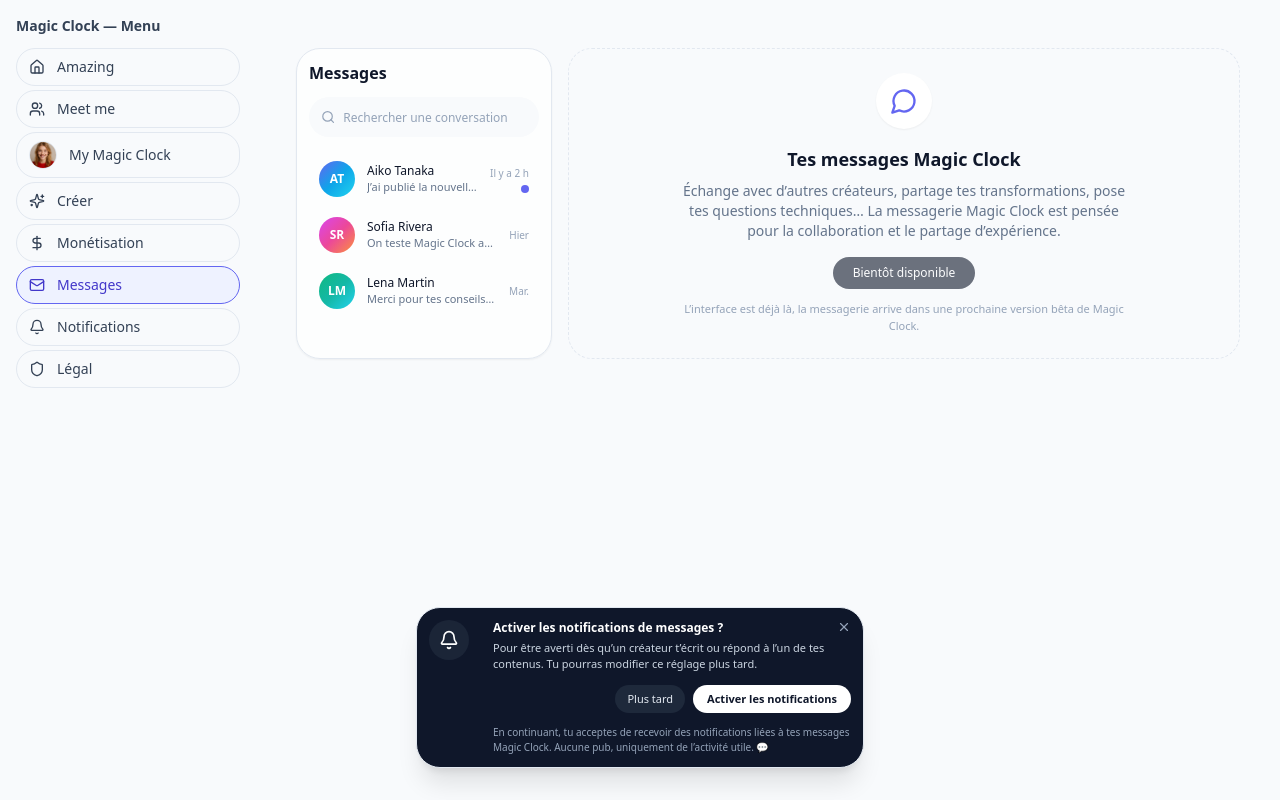
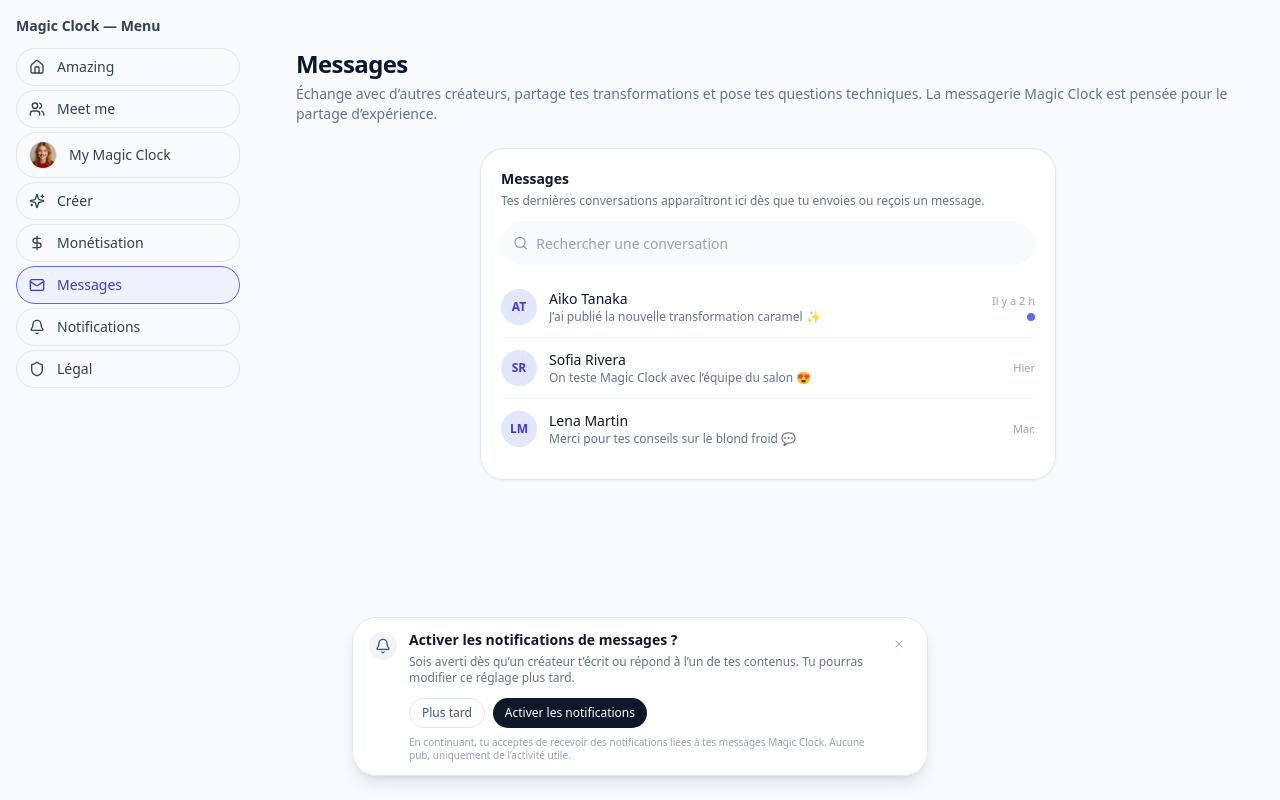
Before and after one commit to welcome-magic-clock/magic-clock-web-mvp, a Next.js app: page /messages in a window 1280 px wide. Built offline with nearby package versions, Linux system fonts and the light colour scheme.

Commit message:
Update page.tsx

```diff
--- a/app/messages/page.tsx
+++ b/app/messages/page.tsx
@@ -1,216 +1,195 @@
 "use client";
 
 import { useEffect, useState } from "react";
-import { Bell, MessageCircle, Search, X } from "lucide-react";
+import { Search, Bell, X } from "lucide-react";
 
 type Conversation = {
   id: string;
   name: string;
-  handle: string;
-  lastMessage: string;
+  initials: string;
+  preview: string;
   time: string;
   unread?: boolean;
-  avatarColor: string;
 };
 
 const MOCK_CONVERSATIONS: Conversation[] = [
   {
-    id: "1",
+    id: "aiko",
     name: "Aiko Tanaka",
-    handle: "@aiko_tanaka",
-    lastMessage: "J’ai publié la nouvelle transformation caramel 🤎",
+    initials: "AT",
+    preview: "J’ai publié la nouvelle transformation caramel ✨",
     time: "Il y a 2 h",
     unread: true,
-    avatarColor: "bg-gradient-to-br from-indigo-500 via-sky-500 to-cyan-400",
   },
   {
-    id: "2",
+    id: "sofia",
     name: "Sofia Rivera",
-    handle: "@sofia_rivera",
-    lastMessage: "On teste Magic Clock avec l’équipe demain ✨",
+    initials: "SR",
+    preview: "On teste Magic Clock avec l’équipe du salon 😍",
     time: "Hier",
-    avatarColor: "bg-gradient-to-br from-fuchsia-500 via-pink-500 to-orange-400",
   },
   {
-    id: "3",
+    id: "lena",
     name: "Lena Martin",
-    handle: "@lena_martin",
-    lastMessage: "Merci pour tes conseils sur les abonnements 🔁",
+    initials: "LM",
+    preview: "Merci pour tes conseils sur le blond froid 💬",
     time: "Mar.",
-    avatarColor: "bg-gradient-to-br from-emerald-500 via-teal-500 to-cyan-400",
   },
 ];
 
-const NOTIF_CHOICE_KEY = "mc-msg-notif-choice";
+const STORAGE_KEY = "mc-messages-notifs-dismissed";
 
 export default function MessagesPage() {
-  const [selectedId] = useState<string | null>(null);
-  const [showNotifPopup, setShowNotifPopup] = useState(false);
+  const [showNotifBanner, setShowNotifBanner] = useState(false);
 
   useEffect(() => {
-    // On regarde si l’utilisateur a déjà donné sa réponse
     if (typeof window === "undefined") return;
-    const choice = window.localStorage.getItem(NOTIF_CHOICE_KEY);
-    if (!choice) {
-      setShowNotifPopup(true);
+    const alreadyDismissed = window.localStorage.getItem(STORAGE_KEY);
+    if (!alreadyDismissed) {
+      setShowNotifBanner(true);
     }
   }, []);
 
-  const handleNotifChoice = (choice: "accepted" | "dismissed") => {
+  const handleCloseBanner = () => {
+    setShowNotifBanner(false);
     if (typeof window !== "undefined") {
-      window.localStorage.setItem(NOTIF_CHOICE_KEY, choice);
+      window.localStorage.setItem(STORAGE_KEY, "true");
     }
-    setShowNotifPopup(false);
+  };
+
+  const handleEnableNotifications = () => {
+    // Ici plus tard : vraie demande de permission navigateur / push
+    setShowNotifBanner(false);
+    if (typeof window !== "undefined") {
+      window.localStorage.setItem(STORAGE_KEY, "true");
+    }
   };
 
   return (
-    <main className="mx-auto flex max-w-5xl flex-1 px-4 pb-20 pt-4 sm:px-6 sm:pb-24 sm:pt-8">
-      <section className="flex w-full gap-4">
-        {/* Colonne conversations */}
-        <aside className="hidden w-64 flex-shrink-0 flex-col rounded-3xl border border-slate-200 bg-white/80 p-3 shadow-sm sm:flex">
+    <main className="mx-auto flex max-w-5xl flex-col px-4 pb-24 pt-4 sm:px-6 sm:pt-8 sm:pb-28">
+      {/* Header simple */}
+      <header className="mb-4 sm:mb-6">
+        <h1 className="text-xl font-semibold tracking-tight text-slate-900 sm:text-2xl">
+          Messages
+        </h1>
+        <p className="mt-1 text-sm text-slate-500">
+          Échange avec d’autres créateurs, partage tes transformations et pose
+          tes questions techniques. La messagerie Magic Clock est pensée pour le
+          partage d’expérience.
+        </p>
+      </header>
+
+      {/* Carte principale Messages : elle remplit tout l’espace sur mobile */}
+      <section className="flex justify-center">
+        <div className="w-full max-w-xl rounded-3xl border border-slate-200 bg-white p-4 shadow-sm sm:p-5">
+          {/* Titre + petite description desktop only */}
           <div className="mb-3 flex items-center justify-between">
-            <h1 className="text-base font-semibold text-slate-900">
-              Messages
-            </h1>
+            <div>
+              <h2 className="text-sm font-semibold text-slate-900">
+                Messages
+              </h2>
+              <p className="mt-1 hidden text-xs text-slate-500 sm:block">
+                Tes dernières conversations apparaîtront ici dès que tu envoies
+                ou reçois un message.
+              </p>
+            </div>
           </div>
 
           {/* Barre de recherche */}
-          <div className="mb-3 flex items-center gap-2 rounded-2xl bg-slate-50 px-3 py-1.5 text-sm text-slate-500">
+          <div className="mb-3 flex items-center gap-2 rounded-2xl bg-slate-50 px-3 py-2 text-sm text-slate-500">
             <Search className="h-4 w-4 text-slate-400" />
             <input
               type="text"
               placeholder="Rechercher une conversation"
-              className="h-7 w-full bg-transparent text-xs outline-none placeholder:text-slate-400"
+              className="h-7 w-full bg-transparent text-xs outline-none placeholder:text-slate-400 sm:text-sm"
               disabled
             />
           </div>
 
-          {/* Liste de conversations (mock) */}
-          <div className="flex-1 space-y-1 overflow-y-auto pt-1">
+          {/* Liste de conversations mockée */}
+          <ul className="divide-y divide-slate-100">
             {MOCK_CONVERSATIONS.map((conv) => (
-              <button
+              <li
                 key={conv.id}
-                type="button"
-                className={`flex w-full items-center gap-3 rounded-2xl px-2.5 py-2 text-left transition ${
-                  selectedId === conv.id
-                    ? "bg-indigo-50"
-                    : "hover:bg-slate-50 active:bg-slate-100"
-                }`}
+                className="flex cursor-default items-center gap-3 py-3"
               >
-                <div
-                  className={`flex h-9 w-9 items-center justify-center rounded-full ${conv.avatarColor}`}
-                >
-                  <span className="text-xs font-semibold text-white">
-                    {conv.name
-                      .split(" ")
-                      .map((n) => n[0])
-                      .join("")
-                      .slice(0, 2)}
-                  </span>
+                {/* Avatar initiales */}
+                <div className="flex h-9 w-9 shrink-0 items-center justify-center rounded-full bg-indigo-100 text-xs font-semibold text-indigo-700">
+                  {conv.initials}
                 </div>
+
+                {/* Texte */}
                 <div className="min-w-0 flex-1">
-                  <p className="truncate text-xs font-medium text-slate-900">
+                  <p className="truncate text-sm font-medium text-slate-900">
                     {conv.name}
                   </p>
-                  <p className="truncate text-[11px] text-slate-500">
-                    {conv.lastMessage}
+                  <p className="truncate text-xs text-slate-500">
+                    {conv.preview}
                   </p>
                 </div>
+
+                {/* Heure + point non-lu */}
                 <div className="flex flex-col items-end gap-1">
-                  <span className="text-[10px] text-slate-400">
+                  <span className="text-[11px] text-slate-400">
                     {conv.time}
                   </span>
                   {conv.unread && (
                     <span className="h-2 w-2 rounded-full bg-indigo-500" />
                   )}
                 </div>
-              </button>
+              </li>
             ))}
-          </div>
-        </aside>
-
-        {/* Panneau principal */}
-        <section className="flex flex-1 flex-col rounded-3xl border border-dashed border-slate-200 bg-slate-50/70 px-4 py-6 text-center sm:px-8">
-          <div className="mx-auto flex h-full max-w-md flex-1 flex-col items-center justify-center">
-            <div className="mb-4 flex h-14 w-14 items-center justify-center rounded-full bg-white shadow-sm">
-              <MessageCircle className="h-7 w-7 text-indigo-500" />
-            </div>
-            <h2 className="text-base font-semibold text-slate-900 sm:text-lg">
-              Tes messages Magic Clock
-            </h2>
-            <p className="mt-2 text-xs leading-relaxed text-slate-500 sm:text-sm">
-              Échange avec d’autres créateurs, partage tes transformations,
-              pose tes questions techniques… La messagerie Magic Clock est
-              pensée pour la collaboration et le partage d’expérience.
-            </p>
-
-            <button
-              type="button"
-              disabled
-              className="mt-4 inline-flex items-center justify-center rounded-full bg-slate-900 px-5 py-2 text-xs font-medium text-white opacity-60"
-            >
-              Bientôt disponible
-            </button>
-
-            <p className="mt-3 text-[11px] text-slate-400">
-              L’interface est déjà là, la messagerie arrive dans une prochaine
-              version bêta de Magic Clock.
-            </p>
-          </div>
-        </section>
+          </ul>
+        </div>
       </section>
 
-      {/* Pop-up d’activation des notifications de messages */}
-      {showNotifPopup && (
-        <div className="fixed inset-x-0 bottom-4 z-30 flex justify-center px-4 sm:bottom-8">
-          <div className="relative flex w-full max-w-md items-start gap-3 rounded-2xl border border-slate-200 bg-slate-900 text-white shadow-xl">
-            <button
-              type="button"
-              onClick={() => handleNotifChoice("dismissed")}
-              className="absolute right-2 top-2 rounded-full p-1 text-slate-400 hover:text-slate-100"
-              aria-label="Fermer"
-            >
-              <X className="h-3.5 w-3.5" />
-            </button>
+      {/* Bandeau d’activation des notifications – version claire / douce */}
+      {showNotifBanner && (
+        <div className="pointer-events-none fixed inset-x-4 bottom-4 z-30 sm:bottom-6 sm:left-1/2 sm:right-auto sm:w-full sm:max-w-xl sm:-translate-x-1/2">
+          <div className="pointer-events-auto flex items-start gap-3 rounded-2xl border border-slate-200 bg-white/95 px-4 py-3 text-xs shadow-lg backdrop-blur-sm sm:text-sm">
+            <div className="mt-0.5 flex h-7 w-7 items-center justify-center rounded-full bg-slate-100">
+              <Bell className="h-4 w-4 text-slate-600" />
+            </div>
+            <div className="flex-1">
+              <p className="text-xs font-semibold text-slate-900 sm:text-sm">
+                Activer les notifications de messages ?
+              </p>
+              <p className="mt-1 text-[11px] leading-snug text-slate-500 sm:text-xs">
+                Sois averti dès qu’un créateur t’écrit ou répond à l’un de tes
+                contenus. Tu pourras modifier ce réglage plus tard.
+              </p>
 
-            <div className="flex h-10 w-10 items-center justify-center rounded-full bg-slate-800/80 m-3">
-              <Bell className="h-5 w-5" />
-            </div>
-
-            <div className="flex flex-1 flex-col gap-2 py-3 pr-3">
-              <div>
-                <p className="text-xs font-semibold">
-                  Activer les notifications de messages ?
-                </p>
-                <p className="mt-1 text-[11px] text-slate-300">
-                  Pour être averti dès qu’un créateur t’écrit ou répond à l’un
-                  de tes contenus. Tu pourras modifier ce réglage plus tard.
-                </p>
-              </div>
-
-              <div className="mt-1 flex flex-wrap justify-end gap-2">
+              <div className="mt-3 flex flex-wrap gap-2">
                 <button
                   type="button"
-                  onClick={() => handleNotifChoice("dismissed")}
-                  className="rounded-full bg-slate-800 px-3 py-1.5 text-[11px] font-medium text-slate-200 hover:bg-slate-700"
+                  onClick={handleCloseBanner}
+                  className="inline-flex items-center justify-center rounded-full border border-slate-200 px-3 py-1.5 text-[11px] font-medium text-slate-600 hover:bg-slate-50 sm:text-xs"
                 >
                   Plus tard
                 </button>
                 <button
                   type="button"
-                  onClick={() => handleNotifChoice("accepted")}
-                  className="rounded-full bg-white px-3.5 py-1.5 text-[11px] font-semibold text-slate-900 hover:bg-slate-100"
+                  onClick={handleEnableNotifications}
+                  className="inline-flex items-center justify-center rounded-full bg-slate-900 px-3 py-1.5 text-[11px] font-medium text-white hover:bg-slate-800 sm:text-xs"
                 >
                   Activer les notifications
                 </button>
               </div>
 
-              <p className="mt-1 text-[10px] text-slate-400">
+              <p className="mt-2 text-[10px] leading-snug text-slate-400">
                 En continuant, tu acceptes de recevoir des notifications liées à
-                tes messages Magic Clock. Aucune pub, uniquement de
-                l’activité utile. 💬
+                tes messages Magic Clock. Aucune pub, uniquement de l’activité
+                utile.
               </p>
             </div>
+            <button
+              type="button"
+              onClick={handleCloseBanner}
+              className="ml-2 mt-0.5 inline-flex h-6 w-6 items-center justify-center rounded-full text-slate-400 hover:bg-slate-100 hover:text-slate-600"
+              aria-label="Fermer"
+            >
+              <X className="h-3 w-3" />
+            </button>
           </div>
         </div>
       )}
```
